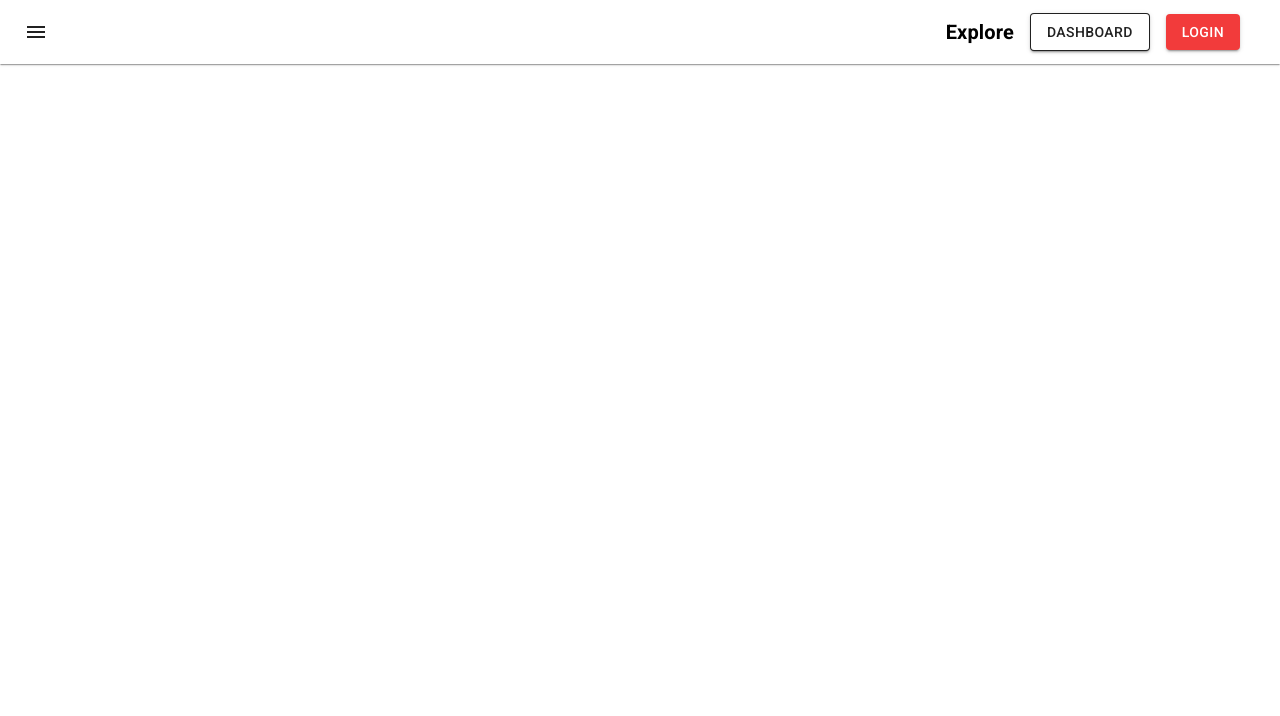
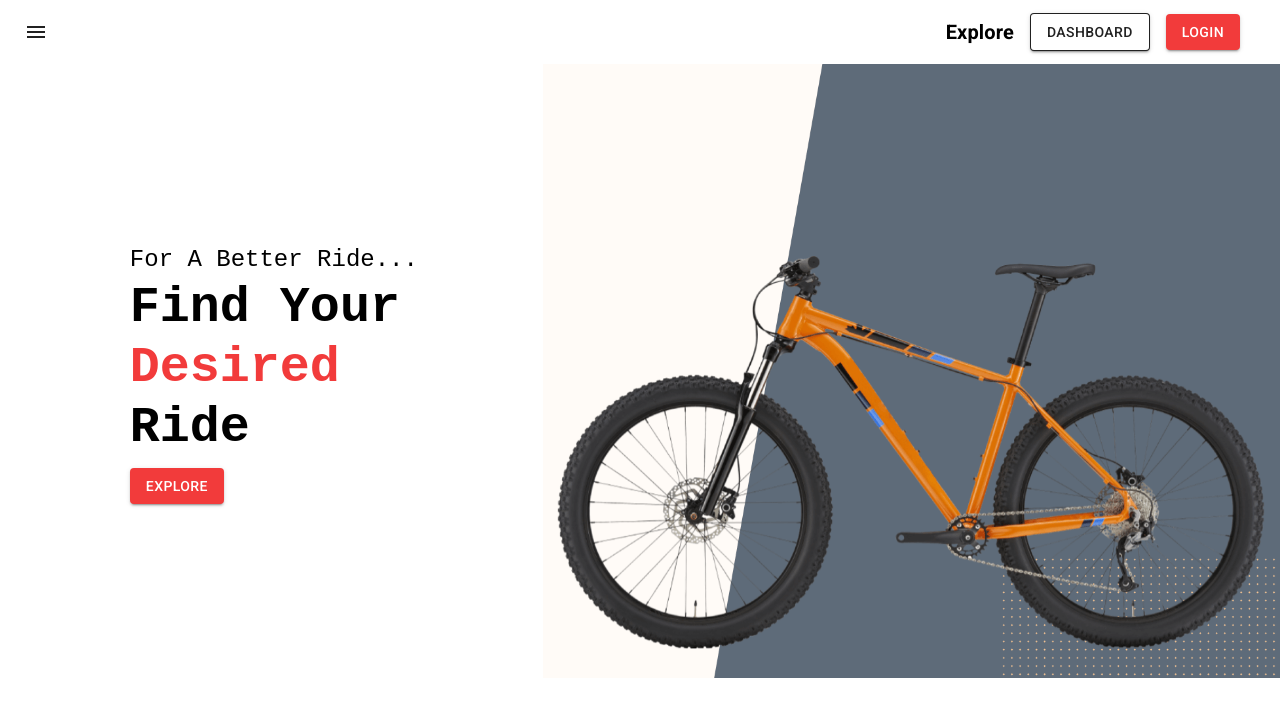
Before and after one commit to Pro-official/cycle-pro-clients, a React (Create React App) app: page / in a window 1280 px wide. Shown: the top 716 px of the page. Built offline with nearby package versions, Linux system fonts and the light colour scheme; no server answers.

Commit message:
banner section

```diff
--- a/src/App.js
+++ b/src/App.js
@@ -5,6 +5,8 @@ import Login from "./pages/Login/Login/Login";
 import Register from "./pages/Login/Register/Register";
 import AuthProvider from "./contexts/AuthProvider/AuthProvider";
 import Dashboard from "./pages/Dashboard/Dashboard/Dashboard";
+import Explore from "./pages/Explore/Explore";
+import PrivateRoute from "./pages/PrivateRoute/PrivateRoute";
 
 function App() {
   return (
@@ -27,6 +29,9 @@ function App() {
             <Route exact path="/dashboard">
               <Dashboard></Dashboard>
             </Route>
+            <PrivateRoute exact path="/explore">
+              <Explore></Explore>
+            </PrivateRoute>
           </Switch>
         </Router>
       </AuthProvider>
--- /dev/null
+++ b/src/pages/Explore/Explore.js
@@ -0,0 +1,11 @@
+import React from "react";
+
+const Explore = () => {
+  return (
+    <div>
+      <h1>Explore page</h1>
+    </div>
+  );
+};
+
+export default Explore;
--- /dev/null
+++ b/src/pages/Home/Banner/Banner.js
@@ -0,0 +1,106 @@
+import React from "react";
+import Box from "@mui/material/Box";
+import Grid from "@mui/material/Grid";
+import banner from "../../../images/banner.png";
+import { Button, Typography } from "@mui/material";
+import { NavLink } from "react-router-dom";
+import { createTheme, ThemeProvider } from "@mui/material/styles";
+
+const theme = createTheme({
+  palette: {
+    primary: {
+      main: "#f23b3b",
+    },
+    secondary: {
+      main: "#ffffff",
+    },
+  },
+});
+
+const Banner = () => {
+  return (
+    <Box sx={{ flexGrow: 1 }}>
+      <Grid
+        container
+        spacing={{ xs: 2, md: 3 }}
+        columns={{ xs: 4, sm: 8, md: 12 }}
+      >
+        <Grid sx={{ my: "auto", width: 1 }} item xs={12} sm={12} md={5}>
+          <Box
+            sx={{
+              width: "75%",
+              ml: "auto",
+              textAlign: "left",
+            }}
+          >
+            <Typography
+              sx={{ lineHeight: 1.5, fontFamily: "monospace" }}
+              variant="h5"
+              component="h2"
+            >
+              For A Better Ride...
+            </Typography>
+            <Typography
+              sx={{
+                lineHeight: 1.2,
+                fontSize: "50px",
+                fontWeight: "700",
+                fontFamily: "monospace",
+              }}
+              variant="h3"
+              component="h2"
+            >
+              Find Your
+            </Typography>
+            <Typography
+              sx={{
+                lineHeight: 1.2,
+                fontSize: "50px",
+                fontWeight: "700",
+                color: "#f23b3b",
+                fontFamily: "monospace",
+              }}
+              variant="h3"
+              component="h2"
+            >
+              Desired
+            </Typography>
+            <Typography
+              sx={{
+                lineHeight: 1.2,
+                fontSize: "50px",
+                fontWeight: "700",
+                mb: "10px",
+                fontFamily: "monospace",
+              }}
+              variant="h3"
+              component="h2"
+            >
+              Ride
+            </Typography>
+            <NavLink
+              style={{
+                textDecoration: "none",
+                fontWeight: "600",
+                color: "black",
+              }}
+              to="/explore"
+            >
+              {" "}
+              <ThemeProvider theme={theme}>
+                <Button color="primary" variant="contained">
+                  Explore
+                </Button>
+              </ThemeProvider>
+            </NavLink>
+          </Box>
+        </Grid>
+        <Grid item xs={12} sm={12} md={7}>
+          <img style={{ width: "100%" }} src={banner} alt="" />
+        </Grid>
+      </Grid>
+    </Box>
+  );
+};
+
+export default Banner;
--- a/src/pages/Home/Home/Home.js
+++ b/src/pages/Home/Home/Home.js
@@ -1,10 +1,12 @@
 import React from "react";
+import Banner from "../Banner/Banner";
 import Navigation from "../Shared/Navigation/Navigation";
 
 const Home = () => {
   return (
     <div>
       <Navigation></Navigation>
+      <Banner></Banner>
     </div>
   );
 };
--- a/src/pages/Home/Shared/Navigation/Navigation.js
+++ b/src/pages/Home/Shared/Navigation/Navigation.js
@@ -27,7 +27,7 @@ const Navigation = () => {
   return (
     <Box sx={{ flexGrow: 1, boxShadow: 0 }}>
       <ThemeProvider theme={theme}>
-        <AppBar color="secondary" position="static" sx={{ boxShadow: 1 }}>
+        <AppBar color="secondary" position="static" sx={{ boxShadow: 0 }}>
           <Toolbar>
             <IconButton
               size="large"
--- a/src/pages/Login/Login/Login.js
+++ b/src/pages/Login/Login/Login.js
@@ -40,7 +40,7 @@ const Login = () => {
   };
 
   const handleLoginSubmit = (e) => {
-    loginUser(loginData?.email, loginData?.password);
+    loginUser(loginData?.email, loginData?.password, location, history);
     e.preventDefault();
   };
 
```
Also changed, not shown: products.js (added), src/images/banner.png (added), src/images/breakdown.png (added).
